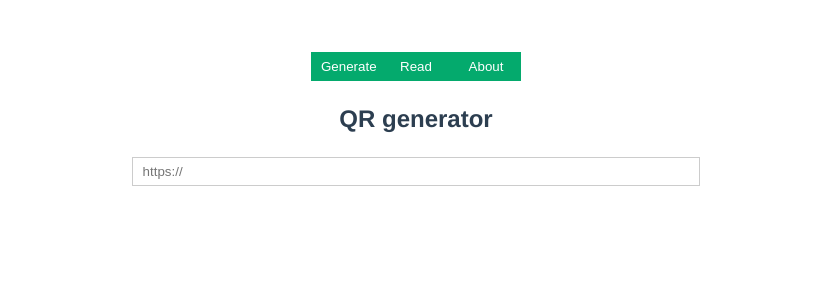
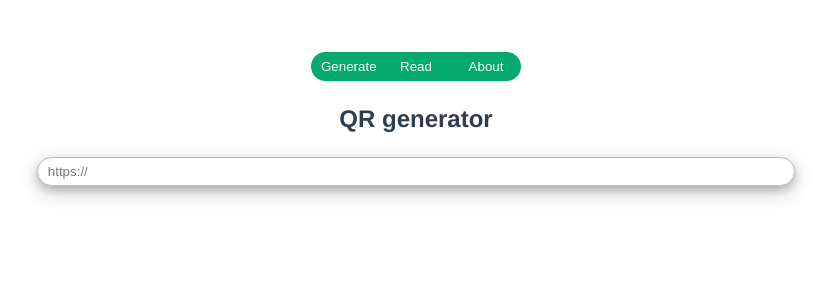
Before and after one commit to yutive/QR-generator, a Vue app: page / in a window 1280 px wide. Shown: the top 300 px of the page, without its empty margins (224-1055 px from the left). Built offline with nearby package versions, Linux system fonts and the light colour scheme.

Commit message:
added css (mostly border-radius)

```diff
--- a/src/components/About.vue
+++ b/src/components/About.vue
@@ -115,6 +115,7 @@ a:hover {
   text-align: center;
   cursor: pointer;
   width: 100%;
+  border-radius: 25px;
 }
 
 .button:hover {
--- a/src/components/Navbar.vue
+++ b/src/components/Navbar.vue
@@ -2,13 +2,13 @@
   <div>
     <ul>
       <li>
-        <button @click="$emit('change', 'generate')">Generate</button>
+        <button @click="$emit('change', 'generate')" id="left">Generate</button>
       </li>
       <li>
         <button @click="$emit('change', 'read')">Read</button>
       </li>
       <li>
-        <button @click="$emit('change', 'about')">About</button>
+        <button @click="$emit('change', 'about')" id="right">About</button>
       </li>
     </ul>
   </div>
@@ -21,6 +21,14 @@ export default {
 </script>
 
 <style scoped>
+
+  #right {
+    border-radius: 0px 25px 25px 0px;
+  }
+
+  #left{
+    border-radius:25px 0px 0px 25px;
+  }
 
   ul {
     display: flex;
--- a/src/components/URL.vue
+++ b/src/components/URL.vue
@@ -12,6 +12,7 @@
     <div class="lowerFlex">
       <div class="options" v-if="picture">
         <form>
+          <div class="color">
             <input
                 type="color"
                 v-model="color"
@@ -19,6 +20,7 @@
                 id="color"
                 @change="createQR()"
             >
+          </div>
           <div id="app">
             <select class="form-control" @change="changeFileFormat($event)">
               <option value="" selected disabled>{{ selectedFileFormat }}</option>
@@ -103,12 +105,34 @@ h1 {
 }
 
 input {
-  width: 45%;
+  width: 60%;
   padding: 6px 10px;
   margin: 4px 0;
   display: inline-block;
-  border: 1px solid #ccc;
+  border: 1px solid #bdbcbc;
   box-sizing: border-box;
+  border-radius: 25px;
+  box-shadow: 0 4px 8px 0 rgba(0, 0, 0, 0.2), 0 6px 20px 0 rgba(0, 0, 0, 0.19);
+}
+
+input:hover{
+  border-color: rgba(4, 170, 109, 0.4);
+}
+
+select:hover{
+  border-color: rgba(4, 170, 109, 0.4);
+}
+
+.color input{
+  width: 40px;
+  height: 40px;
+  padding: 10px;
+
+}
+
+.lowerFlex {
+  margin: 30px;
+
 }
 
 button {
```
Lines whose indentation alone changed are shown as unchanged.
